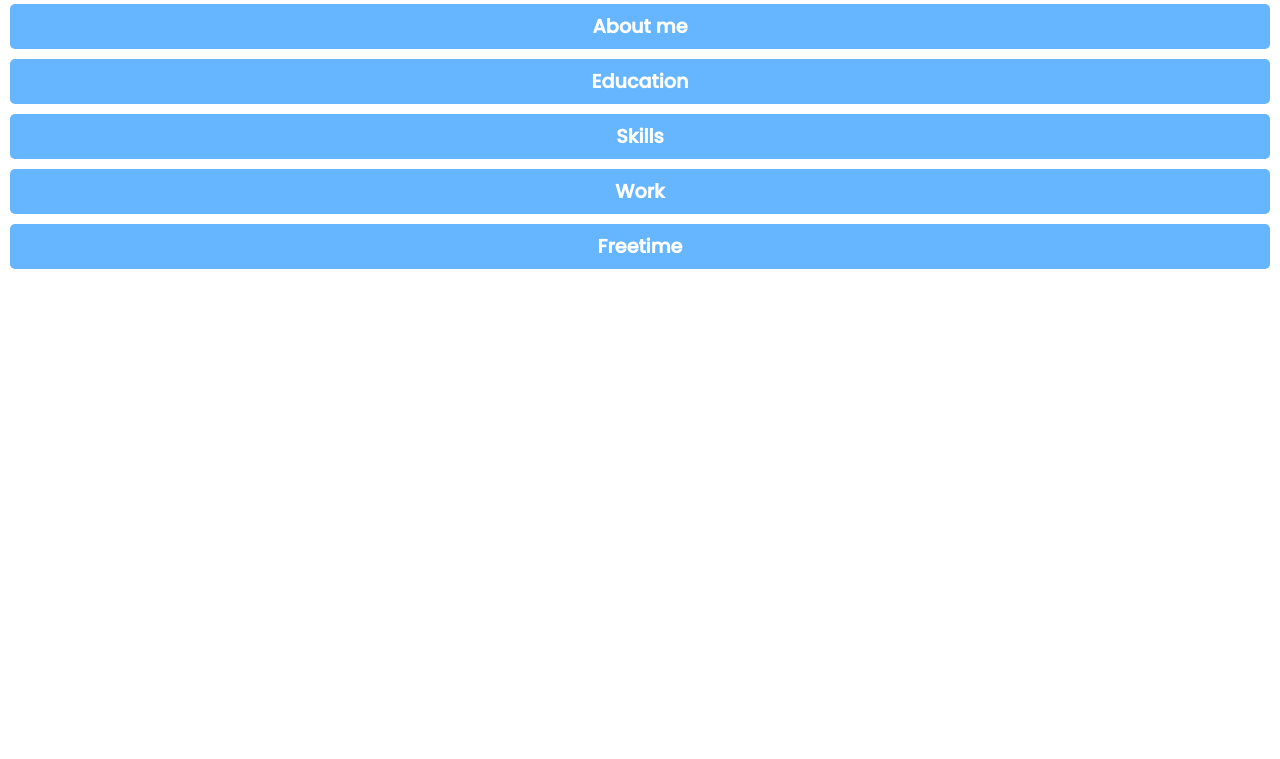
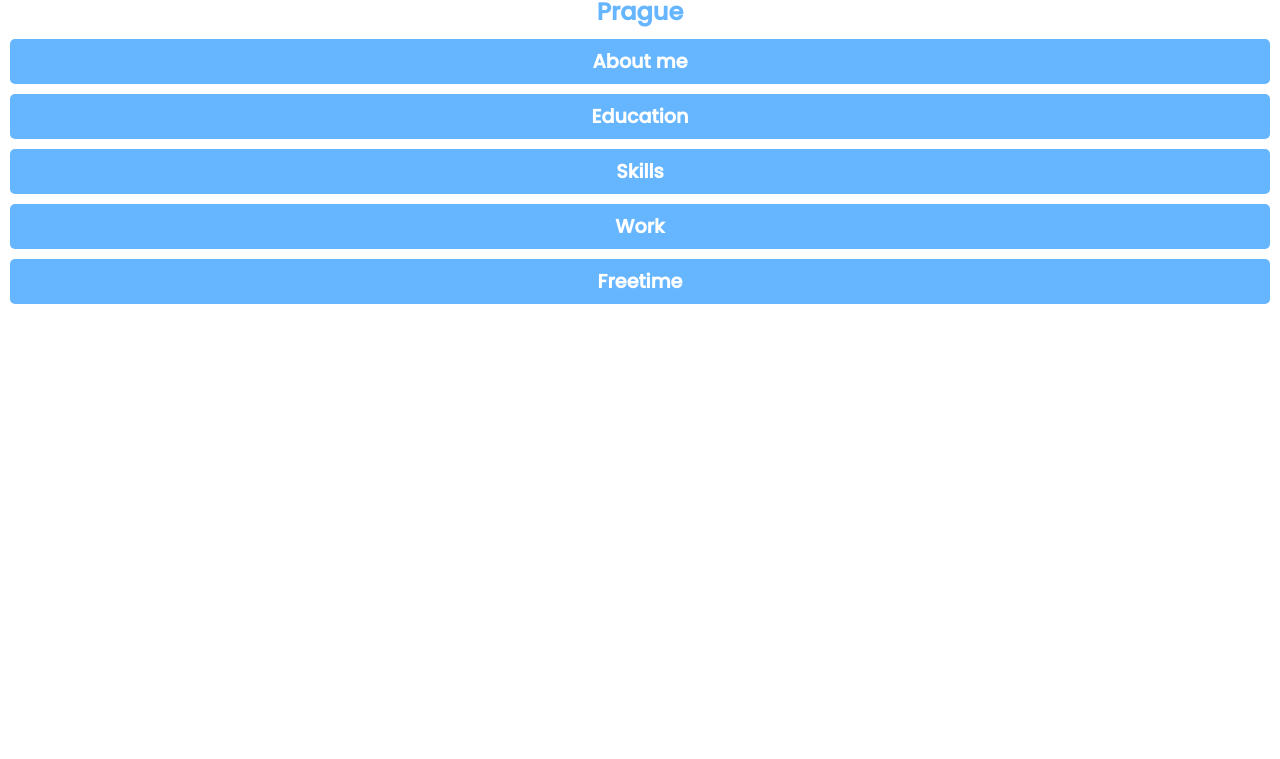
Before and after one commit to KarelSmola/CV-tiles, a plain HTML site: page index.html in a window 1280 px wide. Shown: the part 41-800 px from the top of the page. Drawn offline with Linux system fonts and the light colour scheme.

Commit message:
change in index.html

```diff
--- a/index.html
+++ b/index.html
@@ -17,6 +17,7 @@
   <body>
     <div class="main-tile">
       <h2>Karel Smola</h2>
+      <h2>Prague</h2>
 
       <button>About me</button>
       <div class="content">
```
